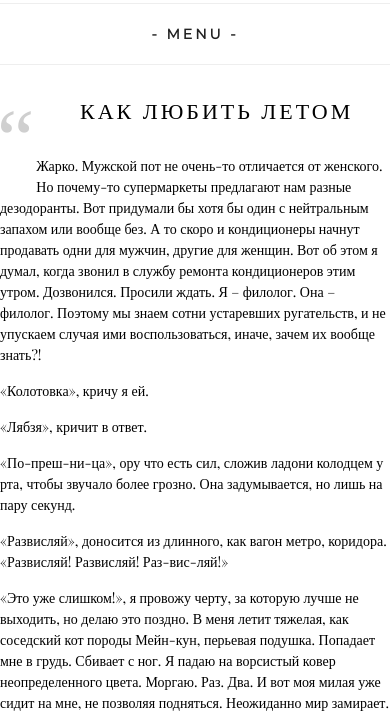
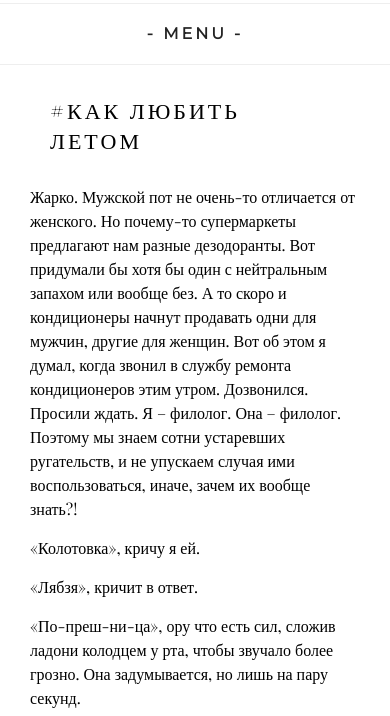
Before and after one commit to ilyasteh/stehweb, a plain HTML site: page kak_lubit_letom.html in a window 390 px wide. Shown: the part 99-815 px from the top of the page. Drawn offline with nearby package versions, Linux system fonts and the light colour scheme.

Commit message:
story name

```diff
--- a/css/main.css
+++ b/css/main.css
@@ -314,20 +314,12 @@ font-size: 18px;
     text-transform: uppercase;
     /*text-align: center;*/
     padding-bottom: 30px;
-    margin-left: 60px;
+    /*margin-left: 60px;*/
     letter-spacing: 3px;
 }
 .story-1 p {
     padding-bottom: 15px;
     line-height: 1.5;
-}
-.story-1:before {
-    content: "“"; /* Левая кавычка */
-    font: 6em/87px Times, serif;  /* Указываем размер и высоту строки (уменьшенная, чтобы кавычка была приподнята) */
-    color: #CFCFCF;
-    float: left; /* Для обтекания текстом */
-    margin-left: -5px; /* Углубляем кавычку в отступ блока */
-    padding: 0 2px;
 }
 /*text 1 end*/
 /*start of contact page*/
@@ -399,7 +391,8 @@ footer {
 }
 @media (min-width: 700px) and (max-width: 960px) {
     .main-text p,
-    .about-description p {
+    .about-description p,
+    .story-1 {
         padding: 0 30px;
     }
     .stories {
@@ -408,7 +401,8 @@ footer {
 }
 @media (min-width: 530px) and (max-width: 699px) {
     .main-text p,
-    .about-description p {
+    .about-description p,
+    .story-1 {
         padding: 0 30px;
     }
         .stories {
@@ -428,14 +422,12 @@ footer {
     }
 }
 @media (min-width: 200px) and (max-width: 529px) {
-    body {
-        font-size: 14px;
-    }
     header .header-bottom {
         display: none;
     }
     .main-text p,
-    .about-description p {
+    .about-description p,
+    .story-1 {
         padding: 0 30px;
     }
         .stories {
@@ -463,14 +455,12 @@ footer {
     }
 }
 @media (min-width: 200px) and (max-width: 350px) {
-    body {
-        font-size: 14px;
-    }
     header .header-bottom {
         display: none;
     }
     .main-text p,
-    .about-description p {
+    .about-description p,
+    .story-1 {
         padding: 0 30px;
     }
         .stories {
--- a/kak_lubit_letom.html
+++ b/kak_lubit_letom.html
@@ -34,7 +34,7 @@
 <!-- end of mobile menu -->
 		</header>
 		<div class="story-1">
-			<h2>Как любить летом</h2>
+			<h2>#Как любить летом</h2>
 				<p>Жарко. Мужской пот не очень-то отличается от женского. Но почему-то супермаркеты предлагают нам разные дезодоранты. Вот придумали бы хотя бы один с нейтральным запахом или вообще без. А то скоро и кондиционеры начнут продавать одни для мужчин, другие для женщин. Вот об этом я думал, когда звонил в службу ремонта кондиционеров этим утром. Дозвонился. Просили ждать.
 				Я – филолог. Она – филолог. Поэтому мы знаем сотни устаревших ругательств, и не упускаем случая ими воспользоваться, иначе, зачем их вообще знать?!</p>
 				<p>«Колотовка», кричу я ей.</p>
```
